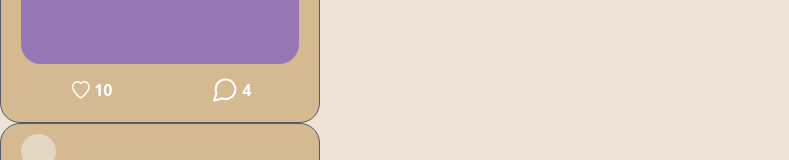
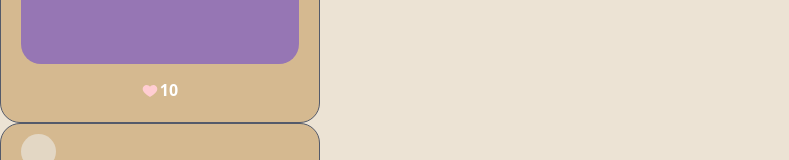
Before and after one commit to Suraj-Xettri/E-Learning-Website, a React (Vite) app in the folder e-learning/: page / in a window 1280 px wide. Shown: the part 528-688 px from the top of the page, without its empty margins (0-789 px from the left). Built offline with nearby package versions, Linux system fonts and the light colour scheme.

Commit message:
Home page grid created

```diff
--- a/e-learning/src/components/home/Second.jsx
+++ b/e-learning/src/components/home/Second.jsx
@@ -3,8 +3,8 @@ import CardContainer from "./cards/CardContainer"
 
 const Second = ({ courses }) => {
   return (
-    <section className="w-full py-12 md:py-24 lg:py-32">
-      <div className="container px-4 md:px-6">
+    <section className="py-12 md:py-24 lg:py-32">
+      <div className="container px-4 md:px-6 flex justify-center items-center">
         <div className="flex flex-col items-center gap-16 justify-center space-y-4 text-center">
           <div className="space-y-2">
             <div className="inline-block rounded-lg bg-muted px-3 py-1 font-semibold text-2xl text-muted-foreground">
--- a/e-learning/src/components/home/cards/CardContainer.jsx
+++ b/e-learning/src/components/home/cards/CardContainer.jsx
@@ -30,8 +30,8 @@ const CardContainer = () => {
   ];
 
   return (
-    <div className="flex w-full justify-center items-center">
-      <div className="grid box-border grid-cols-1 sm:grid-cols-2 justify-center items-center lg:grid-cols-3 gap-16">
+    <div className="flex w-screen justify-center items-center">
+      <div className="grid grid-cols-1 sm:grid-cols-2 lg:grid-cols-3 gap-12">
         {cards.map((card, index) => (
           <Card key={index} title={card.title} description={card.description} />
         ))}
--- a/e-learning/src/components/home/cards/card.jsx
+++ b/e-learning/src/components/home/cards/card.jsx
@@ -1,5 +1,6 @@
 import React from "react";
 import "./card.css";
+import { FcLikePlaceholder } from "react-icons/fc";
 const Card = ({ title, description }) => {
   return (
     <div className="post-card">
@@ -11,52 +12,8 @@ const Card = ({ title, description }) => {
       <div className="image-preview"></div>
       <div className="comment-like">
         <span>
-          <svg
-            fill=""
-            xml:space="preserve"
-            viewBox="0 0 32 32"
-            xmlns:xlink="http://www.w3.org/1999/xlink"
-            xmlns="http://www.w3.org/2000/svg"
-            id="Uploaded to svgrepo.com"
-            version="1.1"
-          >
-            <g stroke-width="0" id="SVGRepo_bgCarrier"></g>
-            <g
-              stroke-linejoin="round"
-              stroke-linecap="round"
-              id="SVGRepo_tracerCarrier"
-            ></g>
-            <g id="SVGRepo_iconCarrier">
-              {" "}
-              <path
-                d="M21.081,6C23.752,6.031,26,8.766,26,12c0,5.106-6.47,10.969-10.001,13.593 C12.466,22.974,6,17.12,6,12c0-3.234,2.248-5.969,4.918-6C13.586,6.175,13.926,6.801,16,8.879C18.069,6.806,18.418,6.173,21.081,6 M20.911,4.006L20.912,4C18.993,4,17.259,4.785,16,6.048C14.741,4.785,13.007,4,11.088,4l0.001,0.006C7.044,3.936,4,7.719,4,12 c0,8,11.938,16,11.938,16h0.124C16.062,28,28,20,28,12C28,7.713,24.951,3.936,20.911,4.006z"
-                className="bentblocks_een"
-              ></path>{" "}
-            </g>
-          </svg>
+          <FcLikePlaceholder />
           10
-        </span>
-        <span>
-          <svg
-            xmlns="http://www.w3.org/2000/svg"
-            fill="none"
-            viewBox="0 0 24 24"
-          >
-            <g stroke-width="0" id="SVGRepo_bgCarrier"></g>
-            <g
-              stroke-linejoin="round"
-              stroke-linecap="round"
-              id="SVGRepo_tracerCarrier"
-            ></g>
-            <g id="SVGRepo_iconCarrier">
-              {" "}
-              <path
-                fill=""
-                d="M4.49999 20.25C4.37892 20.2521 4.25915 20.2248 4.1509 20.1705C4.04266 20.1163 3.94916 20.0366 3.87841 19.9383C3.80766 19.8401 3.76175 19.7261 3.74461 19.6063C3.72747 19.4864 3.73961 19.3641 3.77999 19.25L5.37999 14C5.03175 13.0973 4.85539 12.1375 4.85999 11.17C4.8584 10.1057 5.06918 9.0518 5.47999 8.06999C5.88297 7.13047 6.45975 6.27549 7.17999 5.54999C7.90382 4.82306 8.76344 4.24545 9.70999 3.84999C10.6889 3.4344 11.7415 3.22021 12.805 3.22021C13.8685 3.22021 14.9211 3.4344 15.9 3.84999C17.3341 4.46429 18.5573 5.48452 19.4191 6.7851C20.2808 8.08568 20.7434 9.60985 20.75 11.17C20.7437 13.2771 19.9065 15.2966 18.42 16.79C17.6945 17.5102 16.8395 18.087 15.9 18.49C14.0091 19.2819 11.8865 19.3177 9.96999 18.59L4.71999 20.19C4.64977 20.22 4.57574 20.2402 4.49999 20.25ZM12.8 4.74999C11.5334 4.75547 10.2962 5.13143 9.24068 5.83153C8.18519 6.53164 7.35763 7.52528 6.85999 8.68999C6.19883 10.2911 6.19883 12.0889 6.85999 13.69C6.91957 13.8548 6.91957 14.0352 6.85999 14.2L5.62999 18.37L9.77999 17.11C9.94477 17.0504 10.1252 17.0504 10.29 17.11C11.0824 17.439 11.932 17.6083 12.79 17.6083C13.648 17.6083 14.4976 17.439 15.29 17.11C16.0708 16.7813 16.779 16.3018 17.3742 15.6989C17.9693 15.096 18.4397 14.3816 18.7583 13.5967C19.077 12.8118 19.2376 11.9717 19.231 11.1245C19.2244 10.2774 19.0508 9.4399 18.72 8.65999C18.2234 7.50094 17.398 6.51285 16.3459 5.81792C15.2937 5.123 14.0609 4.75171 12.8 4.74999Z"
-              ></path>{" "}
-            </g>
-          </svg>
-          4
         </span>
       </div>
     </div>
```
